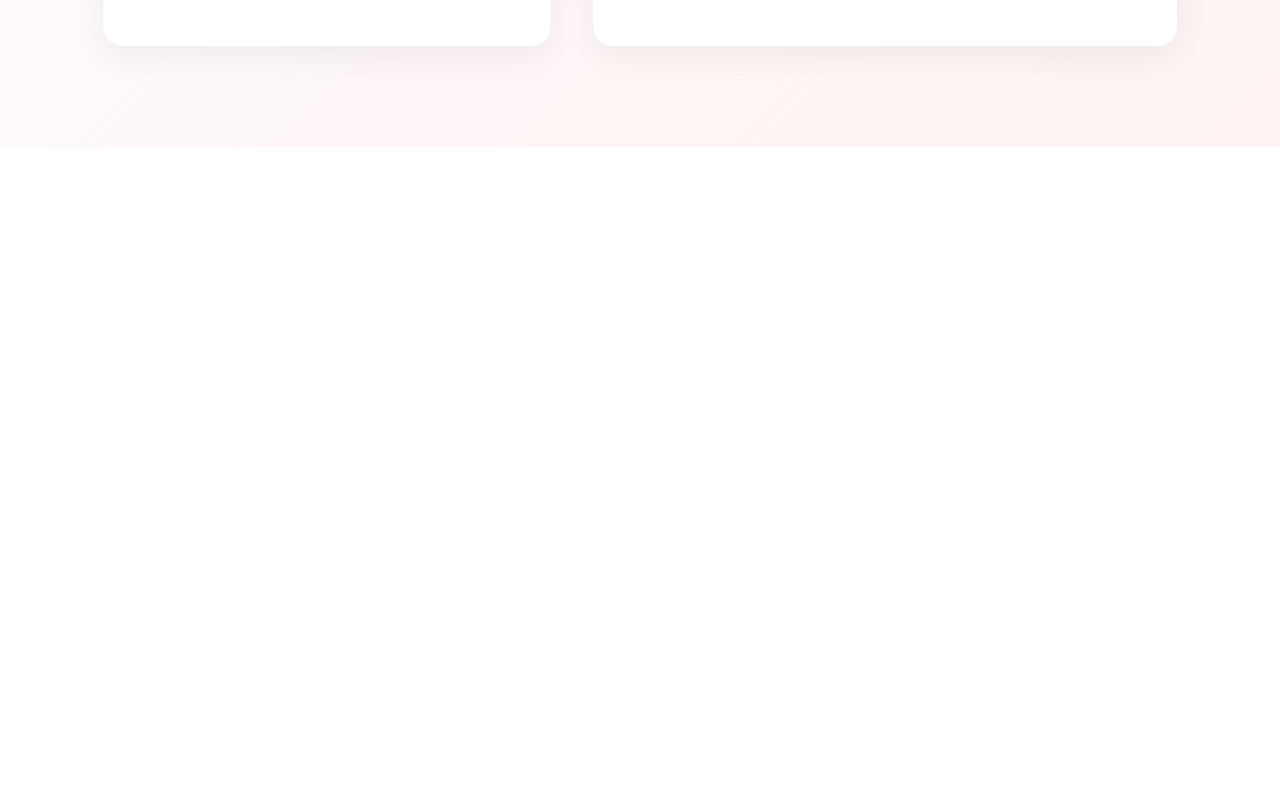
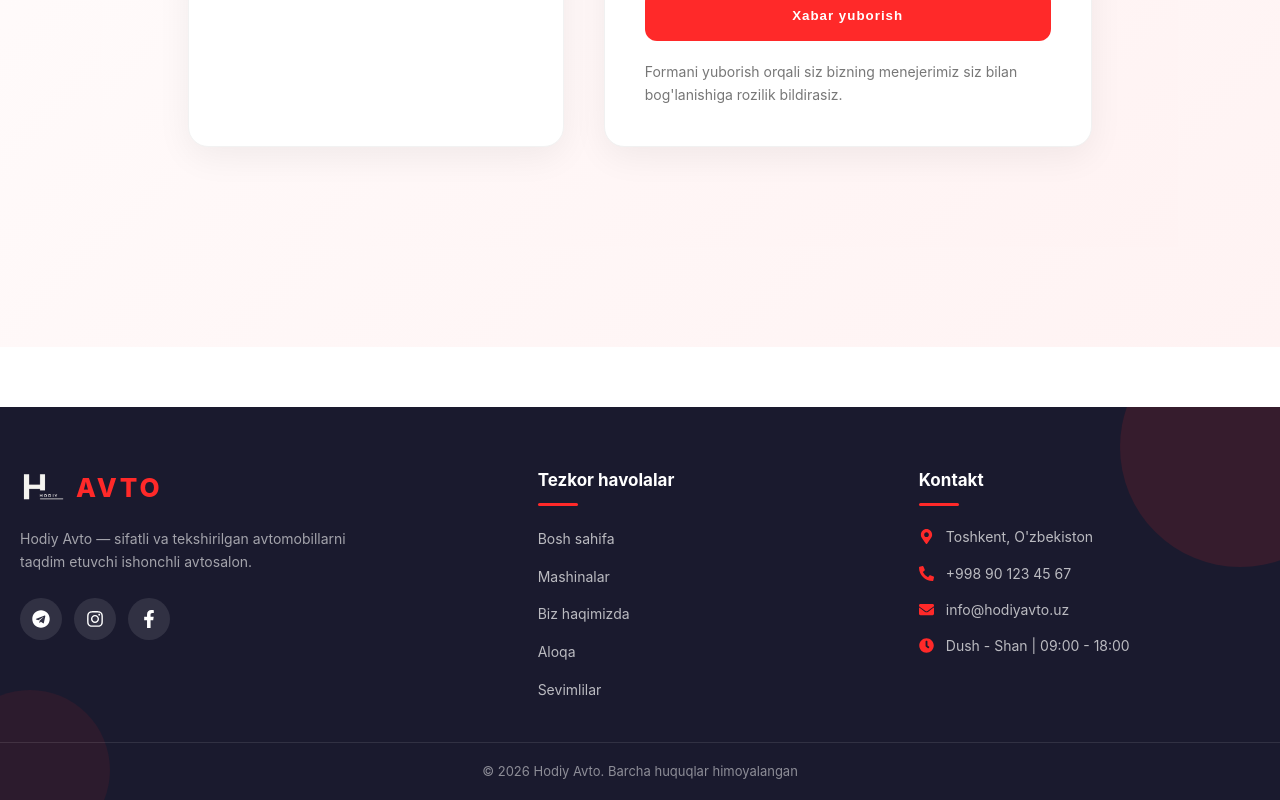
Before and after one commit to Shinagzuva211/My-Avto, a React (Vite) app: page / in a window 1280 px wide. Shown: the part 3639-4439 px from the top of the page. Before the commit the page ends 3786 px from the top, so only its background shows below. Built offline with nearby package versions, Linux system fonts and the light colour scheme; no server answers.

Commit message:
ninth commit

```diff
--- a/src/Pages/Home.tsx
+++ b/src/Pages/Home.tsx
@@ -5,6 +5,7 @@ import "../Home.css"
 import type { Car } from "../Types/car"
 import Contact from "../components/Contact"
 import About from "../components/About"
+import Footer from "../components/Footer"
 import SEO from "../seo/SEO"
 import { localBusinessSchema } from "../seo/schema"
 import { useTranslation } from "react-i18next"
@@ -60,7 +61,7 @@ export default function Home() {
         type="application/ld+json"
         dangerouslySetInnerHTML={{ __html: JSON.stringify(localBusinessSchema()) }}
       />
-      <div ref={heroRef}>
+      <div ref={heroRef} id="home">
         <Hero
           scrollToCars={scrollToCars}
           scrollToHero={scrollToHero}
@@ -68,19 +69,20 @@ export default function Home() {
           scrollToAbout={scrollToAbout}
         />
       </div>
-      <div ref={carsRef}>
+      <div ref={carsRef} id="cars">
         {loading ? (
           <div className="loading-text">{t("home.loadingCars")}</div>
         ) : (
           <Sidebar cars={cars} />
         )}
       </div>
-      <div ref={aboutRef}>
+      <div ref={aboutRef} id="about">
         <About />
       </div>
-      <div ref={contactRef}>
+      <div ref={contactRef} id="contact">
         <Contact />
       </div>
+      <Footer />
     </>
   )
 }
--- /dev/null
+++ b/src/components/Footer.css
@@ -0,0 +1,185 @@
+.footer {
+    background: #1a1a2e;
+    color: white;
+    margin-top: 60px;
+    position: relative;
+    overflow: hidden;
+}
+
+.footer::before {
+    content: "";
+    position: absolute;
+    top: -80px;
+    right: -80px;
+    width: 240px;
+    height: 240px;
+    background: rgba(255, 41, 41, 0.12);
+    border-radius: 50%;
+}
+
+.footer::after {
+    content: "";
+    position: absolute;
+    bottom: -50px;
+    left: -50px;
+    width: 160px;
+    height: 160px;
+    background: rgba(255, 41, 41, 0.08);
+    border-radius: 50%;
+}
+
+.footer-grid {
+    display: grid;
+    grid-template-columns: 1.4fr 1fr 1fr;
+    gap: 40px;
+    padding: 60px 20px 40px;
+    position: relative;
+    z-index: 1;
+}
+
+.footer-logo {
+    display: flex;
+    align-items: center;
+    gap: 10px;
+    margin-bottom: 18px;
+}
+
+.footer-logo img {
+    width: 46px;
+    height: auto;
+}
+
+.footer-logo-title {
+    font-size: 26px;
+    font-weight: 800;
+    color: #ff2929;
+    letter-spacing: 3px;
+}
+
+.footer-about {
+    font-size: 14px;
+    color: rgba(255, 255, 255, 0.6);
+    line-height: 1.7;
+    max-width: 340px;
+    margin-bottom: 24px;
+}
+
+.footer-socials {
+    display: flex;
+    gap: 12px;
+}
+
+.social-link {
+    width: 42px;
+    height: 42px;
+    border-radius: 50%;
+    display: flex;
+    align-items: center;
+    justify-content: center;
+    background: rgba(255, 255, 255, 0.1);
+    color: white;
+    font-size: 18px;
+    transition: background 0.2s, color 0.2s, transform 0.2s;
+}
+
+.social-link:hover {
+    background: #ff2929;
+    color: white;
+    transform: translateY(-3px);
+}
+
+.footer-title {
+    font-size: 17px;
+    font-weight: 700;
+    color: white;
+    margin-bottom: 20px;
+    padding-bottom: 12px;
+    position: relative;
+}
+
+.footer-title::after {
+    content: "";
+    position: absolute;
+    left: 0;
+    bottom: 0;
+    width: 40px;
+    height: 3px;
+    border-radius: 2px;
+    background: #ff2929;
+}
+
+.footer-links {
+    list-style: none;
+    display: flex;
+    flex-direction: column;
+    gap: 12px;
+}
+
+.footer-links a {
+    color: rgba(255, 255, 255, 0.7);
+    text-decoration: none;
+    font-size: 14px;
+    transition: color 0.2s, padding-left 0.2s;
+}
+
+.footer-links a:hover {
+    color: #ff2929;
+    padding-left: 6px;
+}
+
+.footer-contact {
+    list-style: none;
+    display: flex;
+    flex-direction: column;
+    gap: 14px;
+}
+
+.footer-contact li {
+    display: flex;
+    align-items: flex-start;
+    gap: 12px;
+    font-size: 14px;
+    color: rgba(255, 255, 255, 0.7);
+}
+
+.footer-icon {
+    color: #ff2929;
+    font-size: 15px;
+    margin-top: 3px;
+    flex-shrink: 0;
+}
+
+.footer-contact a {
+    color: rgba(255, 255, 255, 0.7);
+    text-decoration: none;
+    transition: color 0.2s;
+}
+
+.footer-contact a:hover {
+    color: #ff2929;
+}
+
+.footer-bottom {
+    border-top: 1px solid rgba(255, 255, 255, 0.1);
+    padding: 18px 0;
+    position: relative;
+    z-index: 1;
+    text-align: center;
+}
+
+.footer-bottom p {
+    font-size: 13px;
+    color: rgba(255, 255, 255, 0.5);
+}
+
+@media (max-width: 900px) {
+    .footer-grid {
+        grid-template-columns: 1fr;
+        gap: 36px;
+        padding: 50px 20px 30px;
+    }
+
+    .footer-about {
+        max-width: 100%;
+    }
+}
--- /dev/null
+++ b/src/components/Footer.tsx
@@ -0,0 +1,80 @@
+import { Link } from "react-router-dom"
+import {
+    FaPhoneAlt,
+    FaEnvelope,
+    FaMapMarkerAlt,
+    FaClock,
+    FaTelegram,
+    FaInstagram,
+    FaFacebookF,
+} from "react-icons/fa"
+import logo from "../../public/logo2.png"
+import { useTranslation } from "react-i18next"
+import "./Footer.css"
+
+export default function Footer() {
+    const { t } = useTranslation()
+
+    return (
+        <footer className="footer">
+            <div className="container footer-grid">
+                <div className="footer-col">
+                    <div className="footer-logo">
+                        <img src={logo} alt="Hodiy Avto logo" />
+                        <span className="footer-logo-title">AVTO</span>
+                    </div>
+                    <p className="footer-about">{t("footer.about")}</p>
+                    <div className="footer-socials">
+                        <a href="#" aria-label="Telegram" className="social-link">
+                            <FaTelegram />
+                        </a>
+                        <a href="#" aria-label="Instagram" className="social-link">
+                            <FaInstagram />
+                        </a>
+                        <a href="#" aria-label="Facebook" className="social-link">
+                            <FaFacebookF />
+                        </a>
+                    </div>
+                </div>
+
+                <div className="footer-col">
+                    <h4 className="footer-title">{t("footer.quickLinks")}</h4>
+                    <ul className="footer-links">
+                        <li><a href="#home">{t("nav.home")}</a></li>
+                        <li><a href="#cars">{t("nav.cars")}</a></li>
+                        <li><a href="#about">{t("nav.about")}</a></li>
+                        <li><a href="#contact">{t("nav.contact")}</a></li>
+                        <li><Link to="/favorites">{t("nav.favorites")}</Link></li>
+                    </ul>
+                </div>
+
+                <div className="footer-col">
+                    <h4 className="footer-title">{t("footer.contactTitle")}</h4>
+                    <ul className="footer-contact">
+                        <li>
+                            <FaMapMarkerAlt className="footer-icon" />
+                            <span>{t("contact.addressValue")}</span>
+                        </li>
+                        <li>
+                            <FaPhoneAlt className="footer-icon" />
+                            <a href="tel:+998901234567">+998 90 123 45 67</a>
+                        </li>
+                        <li>
+                            <FaEnvelope className="footer-icon" />
+                            <a href="mailto:info@hodiyavto.uz">info@hodiyavto.uz</a>
+                        </li>
+                        <li>
+                            <FaClock className="footer-icon" />
+                            <span>{t("contact.workingHoursValue")}</span>
+                        </li>
+                    </ul>
+                </div>
+            </div>
+            <div className="footer-bottom">
+                <div className="container">
+                    <p>© {new Date().getFullYear()} Hodiy Avto. {t("footer.rights")}</p>
+                </div>
+            </div>
+        </footer>
+    )
+}
--- a/src/i18n/locales/en.json
+++ b/src/i18n/locales/en.json
@@ -74,6 +74,12 @@
       "consent": "By submitting, you agree to be contacted by our manager."
     },
     "success": "✓ Your message has been received. We'll contact you soon."
+  },
+  "footer": {
+    "about": "Hodiy Avto — a trusted dealership offering quality, verified cars.",
+    "quickLinks": "Quick Links",
+    "contactTitle": "Contact",
+    "rights": "All rights reserved"
   },
   "car": {
     "brand": "Brand",
--- a/src/i18n/locales/ru.json
+++ b/src/i18n/locales/ru.json
@@ -74,6 +74,12 @@
       "consent": "Отправляя форму, вы соглашаетесь на то, что наш менеджер свяжется с вами."
     },
     "success": "✓ Ваше сообщение принято. Мы свяжемся с вами в ближайшее время."
+  },
+  "footer": {
+    "about": "Hodiy Avto — надёжный автосалон, предлагающий качественные и проверенные автомобили.",
+    "quickLinks": "Быстрые ссылки",
+    "contactTitle": "Контакты",
+    "rights": "Все права защищены"
   },
   "car": {
     "brand": "Бренд",
--- a/src/i18n/locales/uz.json
+++ b/src/i18n/locales/uz.json
@@ -74,6 +74,12 @@
       "consent": "Formani yuborish orqali siz bizning menejerimiz siz bilan bog'lanishiga rozilik bildirasiz."
     },
     "success": "✓ Xabaringiz qabul qilindi. Tez orada siz bilan bog'lanamiz."
+  },
+  "footer": {
+    "about": "Hodiy Avto — sifatli va tekshirilgan avtomobillarni taqdim etuvchi ishonchli avtosalon.",
+    "quickLinks": "Tezkor havolalar",
+    "contactTitle": "Kontakt",
+    "rights": "Barcha huquqlar himoyalangan"
   },
   "car": {
     "brand": "Brend",
```
